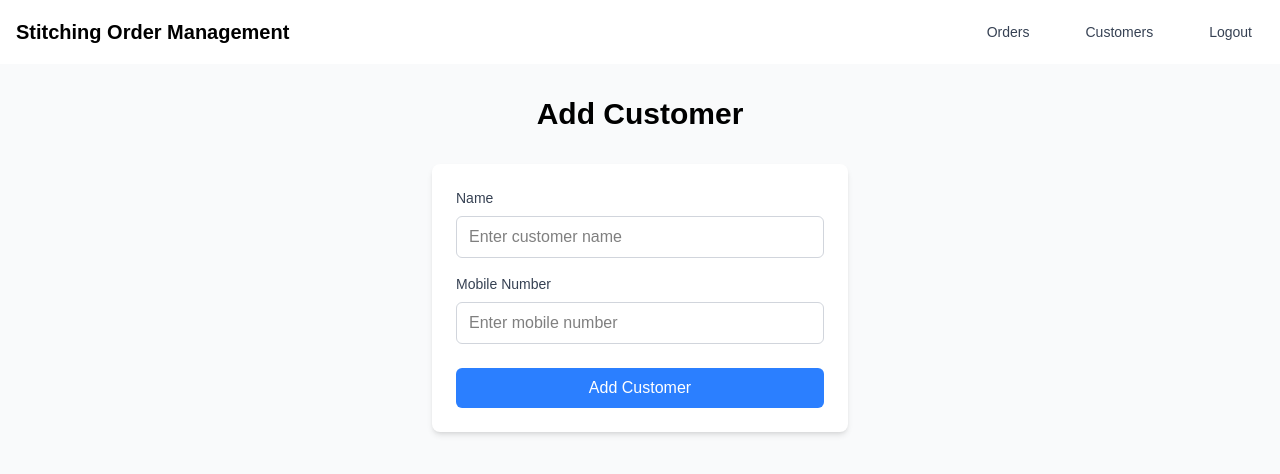
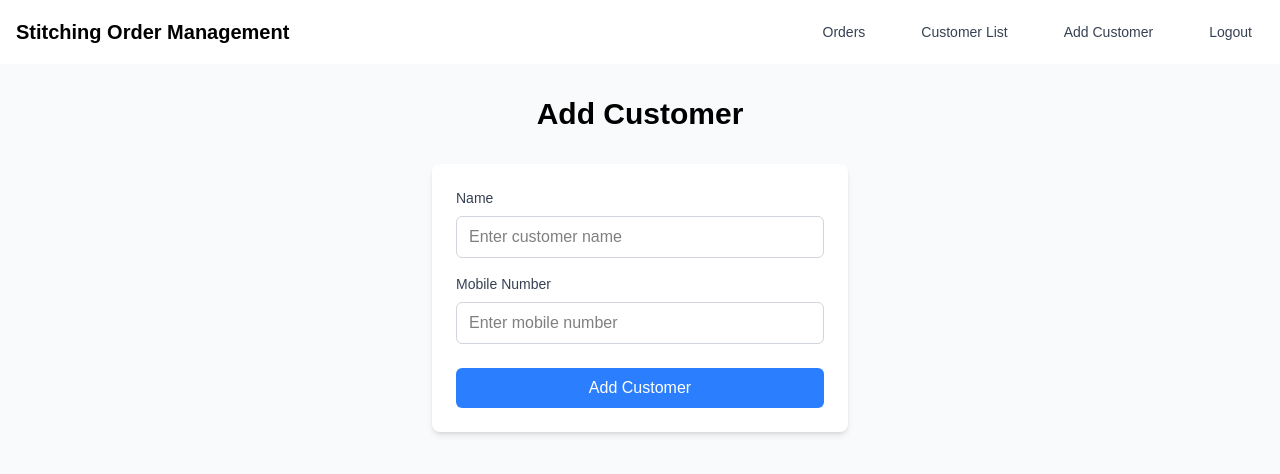
Before and after one commit to ratheeshkm/tailor-app-nextjs, a Next.js app: page /add-customer in a window 1280 px wide. Shown: the top 474 px of the page. Built offline with nearby package versions, Linux system fonts and the light colour scheme; no server answers.

Commit message:
Fix mobile navigation links by converting to buttons with router.push

```diff
--- a/app/components/Header.tsx
+++ b/app/components/Header.tsx
@@ -81,32 +81,18 @@ export default function Header() {
               >
                 Orders
               </button>
-              <div className="relative" ref={customersMenuRef}>
-                <button
-                  onClick={() => setIsCustomersOpen(!isCustomersOpen)}
-                  className="text-gray-700 hover:text-gray-900 dark:text-gray-300 dark:hover:text-white px-3 py-2 rounded-md text-sm font-medium"
-                >
-                  Customers
-                </button>
-                {isCustomersOpen && (
-                  <div className="absolute z-10 mt-2 w-48 bg-white dark:bg-gray-800 rounded-md shadow-lg">
               <Link
                 href="/customers"
-                      className="block px-4 py-2 text-sm text-gray-700 dark:text-gray-300 hover:bg-gray-100 dark:hover:bg-gray-700"
-                      onClick={() => setIsCustomersOpen(false)}
+                className="text-gray-700 hover:text-gray-900 dark:text-gray-300 dark:hover:text-white px-3 py-2 rounded-md text-sm font-medium"
               >
                 Customer List
               </Link>
               <Link
                 href="/add-customer"
-                      className="block px-4 py-2 text-sm text-gray-700 dark:text-gray-300 hover:bg-gray-100 dark:hover:bg-gray-700"
-                      onClick={() => setIsCustomersOpen(false)}
+                className="text-gray-700 hover:text-gray-900 dark:text-gray-300 dark:hover:text-white px-3 py-2 rounded-md text-sm font-medium"
               >
                 Add Customer
               </Link>
-                  </div>
-                )}
-              </div>
               <button
                 onClick={async () => {
                   try {
@@ -202,41 +188,24 @@ export default function Header() {
               >
                 Orders
               </button>
-              <div>
               <button
-                  onClick={() => setIsCustomersOpen(!isCustomersOpen)}
-                  className="text-gray-700 hover:text-gray-900 dark:text-gray-300 dark:hover:text-white block w-full text-left px-3 py-2 rounded-md text-base font-medium transition-colors duration-200"
-                >
-                  Customers
-                  <svg className={`ml-2 h-5 w-5 inline transition-transform duration-200 ${isCustomersOpen ? 'rotate-180' : ''}`} xmlns="http://www.w3.org/2000/svg" fill="none" viewBox="0 0 24 24" stroke="currentColor">
-                    <path strokeLinecap="round" strokeLinejoin="round" strokeWidth="2" d="M19 9l-7 7-7-7" />
-                  </svg>
-                </button>
-                {isCustomersOpen && (
-                  <div className="mt-2 ml-4 space-y-1 opacity-100 transition-opacity duration-200">
-                    <Link
-                      href="/customers"
-                      className="block px-3 py-2 text-sm text-gray-600 dark:text-gray-400 hover:text-gray-900 dark:hover:text-white hover:bg-gray-50 dark:hover:bg-gray-800 rounded-md transition-colors duration-200"
                 onClick={() => {
                   setIsMenuOpen(false);
-                        setIsCustomersOpen(false);
+                  router.push('/customers');
                 }}
+                className="text-gray-700 hover:text-gray-900 dark:text-gray-300 dark:hover:text-white block w-full text-left px-3 py-2 rounded-md text-base font-medium transition-colors duration-200 cursor-pointer"
               >
                 Customer List
-                    </Link>
-                    <Link
-                      href="/add-customer"
-                      className="block px-3 py-2 text-sm text-gray-600 dark:text-gray-400 hover:text-gray-900 dark:hover:text-white hover:bg-gray-50 dark:hover:bg-gray-800 rounded-md transition-colors duration-200"
+              </button>
+              <button
                 onClick={() => {
                   setIsMenuOpen(false);
-                        setIsCustomersOpen(false);
+                  router.push('/add-customer');
                 }}
+                className="text-gray-700 hover:text-gray-900 dark:text-gray-300 dark:hover:text-white block w-full text-left px-3 py-2 rounded-md text-base font-medium transition-colors duration-200 cursor-pointer"
               >
                 Add Customer
-                    </Link>
-                  </div>
-                )}
-              </div>
+              </button>
               <hr className="my-2 dark:border-gray-700" />
               <button
                 onClick={async () => {
```
Lines whose indentation alone changed are shown as unchanged.
